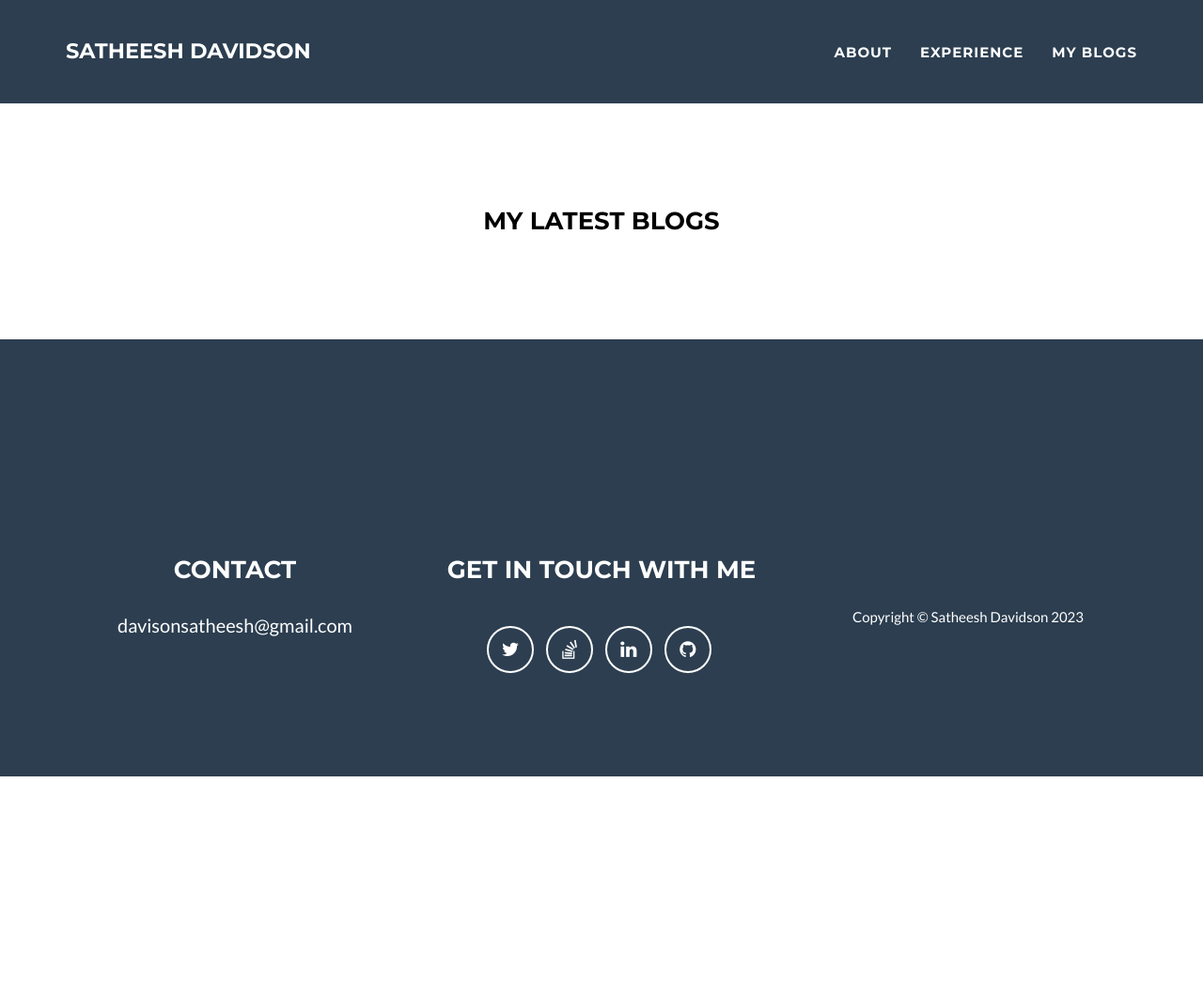
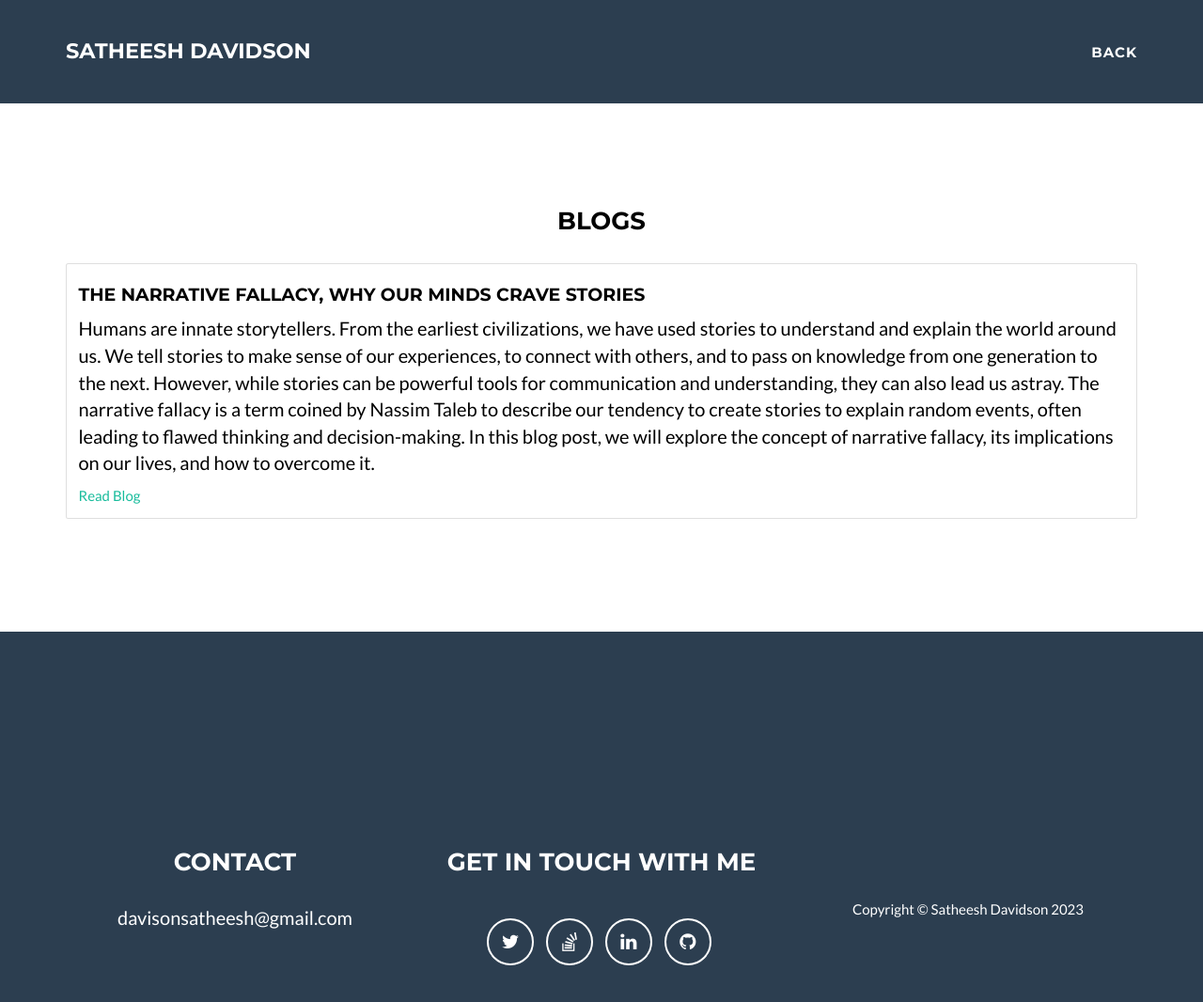
Before and after one commit to satheeshds/satheeshds.github.io, a Jekyll site: the page built from index.md, in a window 1280 px wide and 1137 px high. Shown: the top 1066 px of the window at 94% size. Built offline with Jekyll 4.4.1, drawn with Linux system fonts in a browser that asks for light colours.

Commit message:
new post

```diff
--- a/_includes/nav.html
+++ b/_includes/nav.html
@@ -9,7 +9,7 @@
                     <span class="icon-bar"></span>
                     <span class="icon-bar"></span>
                 </button>
-                <a class="navbar-brand" href="/">{{ site.title }}</a>
+                <a class="navbar-brand" href="/">{{ page.title }}</a>
             </div>
 
             <!-- Collect the nav links, forms, and other content for toggling -->
@@ -18,17 +18,17 @@
                     <li class="hidden">
                         <a href="/"></a>
                     </li>
-                    <li class="page-scroll">
+                    <!-- <li class="page-scroll">
                         <a href="/#about">About</a>
-                    </li>
+                    </li> -->
                   <!--  <li class="page-scroll">
                         <a href="/#skills">Skills</a>
                     </li> -->
+                    <!-- <li class="page-scroll">
+                        <a href="/#experience">Experience</a>
+                    </li> -->
                     <li class="page-scroll">
-                        <a href="/#experience">Experience</a>
-                    </li>
-                    <li class="page-scroll">
-                        <a href="/posts">My blogs</a>
+                        <a href="/">Back</a>
                     </li>
                 </ul>
             </div>
--- a/_layouts/blogs.html
+++ b/_layouts/blogs.html
@@ -8,7 +8,7 @@
     <header class="header-posts">
         <div class="container">
             <div class="row">
-                <h3 class="text-center">My Latest Blogs</h3>
+                <h3 class="text-center">Blogs</h3>
                 <div class="col-lg-12">
                     {% for post in site.posts %}
                     <div class="card">
--- /dev/null
+++ b/thoughts/_posts/2023-03-01-narrative-fallacy.md
@@ -0,0 +1,44 @@
+---
+layout: post
+title: The Narrative Fallacy, Why Our Minds Crave Stories
+date: 2023-03-01 13:44:43 +05:30
+category: [thoughts]
+author: Satheesh Davidson
+comments: true
+tags: [thoughts, psychology, randomness]
+summary: This post is to discuss how we can create a home server with k8s
+---
+
+Humans are innate storytellers. From the earliest civilizations, we have used stories to understand and explain the world around us. We tell stories to make sense of our experiences, to connect with others, and to pass on knowledge from one generation to the next. However, while stories can be powerful tools for communication and understanding, they can also lead us astray. The narrative fallacy is a term coined by Nassim Taleb to describe our tendency to create stories to explain random events, often leading to flawed thinking and decision-making. In this blog post, we will explore the concept of narrative fallacy, its implications on our lives, and how to overcome it.
+
+## The Dangers of Narrative Fallacy
+
+The narrative fallacy is the human tendency to create stories that fit our beliefs and expectations. We seek patterns and connections, even when they may not exist. This can be dangerous because it causes us to overlook important details or factors that do not fit into our story. As a result, we may make decisions based on incomplete or inaccurate information.
+
+For example, imagine that you have a successful career and a happy family. You may tell yourself a story about how your hard work and talent led to your success and happiness. However, this narrative overlooks the role of luck, timing, and other external factors that may have contributed to your success. Conversely, if you experience a failure or setback, you may create a story that blames external factors rather than acknowledging your mistakes or shortcomings. This can lead to overconfidence in your abilities and an underestimation of the role of chance in your life.
+
+Some other examples can be:
+
+- If someone gets a promotion at work, we may create a story about how their hard work and dedication led to their success while overlooking the role that luck or timing may have played.
+- In one study, researchers found that people who have shown a series of random coin flips were likelier to perceive patterns in the flips if they were told that the flips were part of a more extensive sequence, even if the sequence was random.
+- In the aftermath of the 9/11 attacks, many people created stories that linked the attacks to various unrelated events or individuals, such as Saddam Hussein or the Illuminati.
+- Many people believe the Great Depression was caused by the stock market crash of 1929 when the causes were much more complex and multifaceted.
+- Another example is the so-called "hot hand" in sports. Despite statistical evidence, many athletes and fans believe a player who has made several shots in a row is likelier to make their next shot.
+
+## Overcoming Narrative Fallacy
+
+To overcome narrative fallacy, we must be aware of our tendency to create stories and actively seek evidence that challenges our beliefs. We must be willing to revise our understanding of events based on new information and acknowledge the role of chance in our lives. By doing so, we can make better decisions and avoid the pitfalls of flawed thinking.
+
+One way to overcome the narrative fallacy is to practice critical thinking. This involves questioning our assumptions, seeking alternative explanations, and objectively evaluating evidence. We can also seek diverse perspectives and opinions to challenge our biases and assumptions.
+
+Another strategy is to embrace uncertainty and randomness. Instead of seeking patterns and connections, we can acknowledge that many events are random and unpredictable. By doing so, we can avoid creating stories that explain events that may be due to chance.
+
+## The Power of Storytelling
+
+Despite the dangers of narrative fallacy, storytelling remains a powerful tool for communication and understanding. Stories can help us make sense of complex information and connect with others on a deeper level. They can inspire, motivate, and help us see the world differently.
+
+However, we must be careful to distinguish between stories based on facts and those simply narratives we create to explain events. We must be willing to question our stories and seek evidence that challenges our beliefs. By doing so, we can ensure that the stories we tell ourselves and others are grounded in reality and not simply the products of our biases and assumptions.
+
+## Conclusion
+
+The narrative fallacy is a common cognitive bias that affects our thinking and decision-making. By becoming aware of our tendency to create stories and actively seeking evidence that challenges our beliefs, we can overcome this bias and make better decisions. While storytelling remains a powerful tool for communication and understanding, we must be careful to distinguish between fact-based stories and those that are simply narratives we create to explain events. By doing so, we can ensure that the stories we tell ourselves and others are grounded in reality and not simply the products of our biases and assumptions.
```
Also changed, not shown: tech/_drafts/2021-05-08-home-media-server-with-k8s.md (renamed from coding/_drafts/2021-05-08-home-media-server-with-k8s.md, +2 -2 lines), .devcontainer/devcontainer.json, .markdownlint.json (added), _drafts/a-draft-post.md (deleted), tech/_drafts/2020-12-03-dapper-and-jsonb.md (renamed from coding/_drafts/2020-12-03-dapper-and-jsonb.md), 3 other files.
